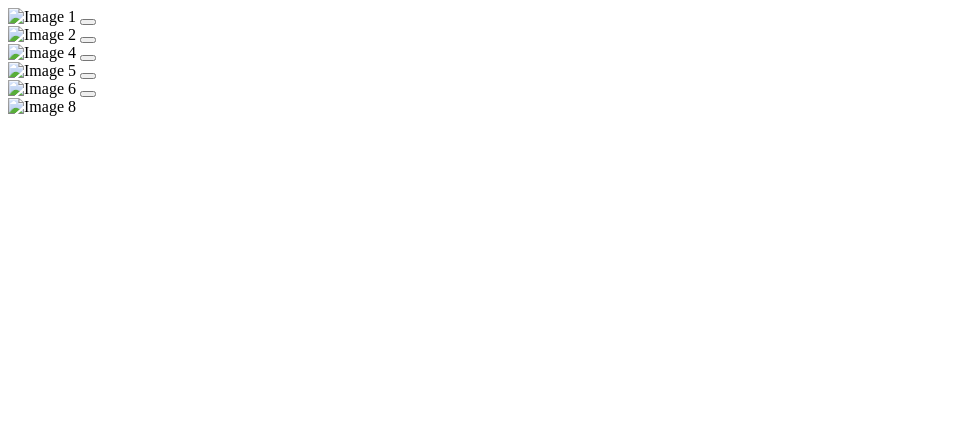
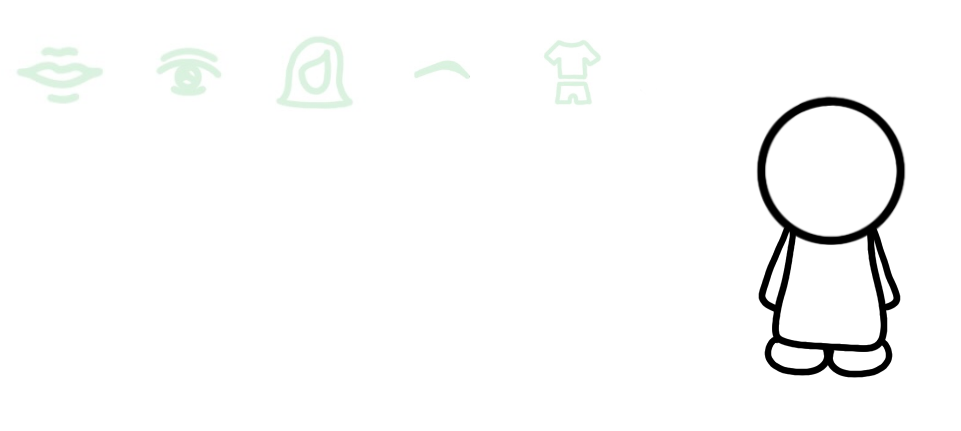
Before and after one commit to allysontrinh/326-Final-Project, a website: page src/client/wardrobe.html in a window 1280 px wide. Shown: the whole page, without its empty margins (0-961 px from the left). Drawn offline with Linux system fonts and the light colour scheme; the site is published under a folder, as on GitHub Pages, so addresses that start at the root find nothing.

Commit message:
Updated paths

```diff
--- a/src/client/scripts/room.js
+++ b/src/client/scripts/room.js
@@ -1,13 +1,13 @@
 document.getElementById('notebook').addEventListener('click', function() {
-    window.location.href = '/src/client/notebook.html';
+    window.location.href = '../notebook.html';
 });
 
 document.getElementById('wardrobe').addEventListener('click', function() {
-    window.location.href = '/src/client/wardrobe.html';
+    window.location.href = '../wardrobe.html';
 });
 
 document.getElementById('logout').addEventListener('click', function() {
-    window.location.href = '/src/client/index.html';
+    window.location.href = '../index.html';
 });
 
 document.addEventListener('DOMContentLoaded', function() {
--- a/src/client/styles/notebook.css
+++ b/src/client/styles/notebook.css
@@ -1,5 +1,5 @@
 body {
-    background-image: url('/src/client/images/Notebook.jpg');
+    background-image: url('../images/Notebook.jpg');
     background-repeat: no-repeat;
     background-attachment: fixed;
     background-size: cover;
--- a/src/client/wardrobe.html
+++ b/src/client/wardrobe.html
@@ -5,30 +5,30 @@
     <meta charset="UTF-8">
     <meta name="viewport" content="width=device-width, initial-scale=1.0">
     <title>Wardrobe</title>
-    <link rel="stylesheet" href="/src/client/styles/wardrobe.css">
-    <script type="module" src="/src/client/scripts/wardrobe.js"></script>
+    <link rel="stylesheet" href="./styles/wardrobe.css">
+    <script type="module" src="./scripts/wardrobe.js"></script>
 </head>
 <body>
     <div class="left-half">
         <div class="image-container">
             <div class="image-wrapper">
-                <img src="/src/client/images/headers/Character_Creation-1.jpeg" alt="Image 1">
+                <img src="./images/headers/Character_Creation-1.jpeg" alt="Image 1">
                 <button id="lips" class="image-button" onclick="handleButtonClick(1)"></button>
             </div>
             <div class="image-wrapper">
-                <img src="/src/client/images/headers/Character_Creation-2.jpeg" alt="Image 2">
+                <img src="./images/headers/Character_Creation-2.jpeg" alt="Image 2">
                 <button id="eyes" class="image-button" onclick="handleButtonClick(2)"></button>
             </div>
             <div class="image-wrapper">
-                <img src="/src/client/images/headers/Character_Creation-4.jpeg" alt="Image 4">
+                <img src="./images/headers/Character_Creation-4.jpeg" alt="Image 4">
                 <button id="hair" class="image-button" onclick="handleButtonClick(4)"></button>
             </div>
             <div class="image-wrapper">
-                <img src="/src/client/images/headers/Character_Creation-5.jpeg" alt="Image 5">
+                <img src="./images/headers/Character_Creation-5.jpeg" alt="Image 5">
                 <button id="brows" class="image-button" onclick="handleButtonClick(5)"></button>
             </div>
             <div class="image-wrapper">
-                <img src="/src/client/images/headers/Character_Creation-6.jpeg" alt="Image 6">
+                <img src="./images/headers/Character_Creation-6.jpeg" alt="Image 6">
                 <button id="clothes" class="image-button" onclick="handleButtonClick(6)"></button>
             </div>
         </div>
@@ -38,7 +38,7 @@
     </div>
     <div class="right-half">
         <div class="image-normal">
-            <img src="/src/client/images/character_parts/BlankCharacter.png" alt="Image 8">
+            <img src="./images/character_parts/BlankCharacter.png" alt="Image 8">
         </div>
     </div>
 </body>
```
Also changed, not shown: src/client/notebook.html (+2 -2 lines), src/client/room.html (+1 -1 lines).
